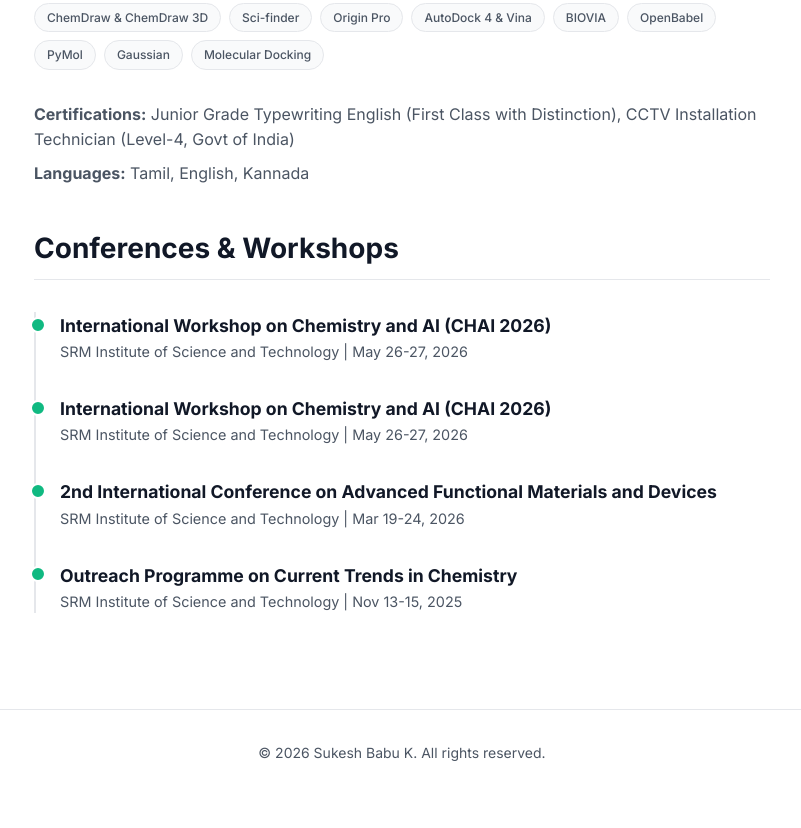
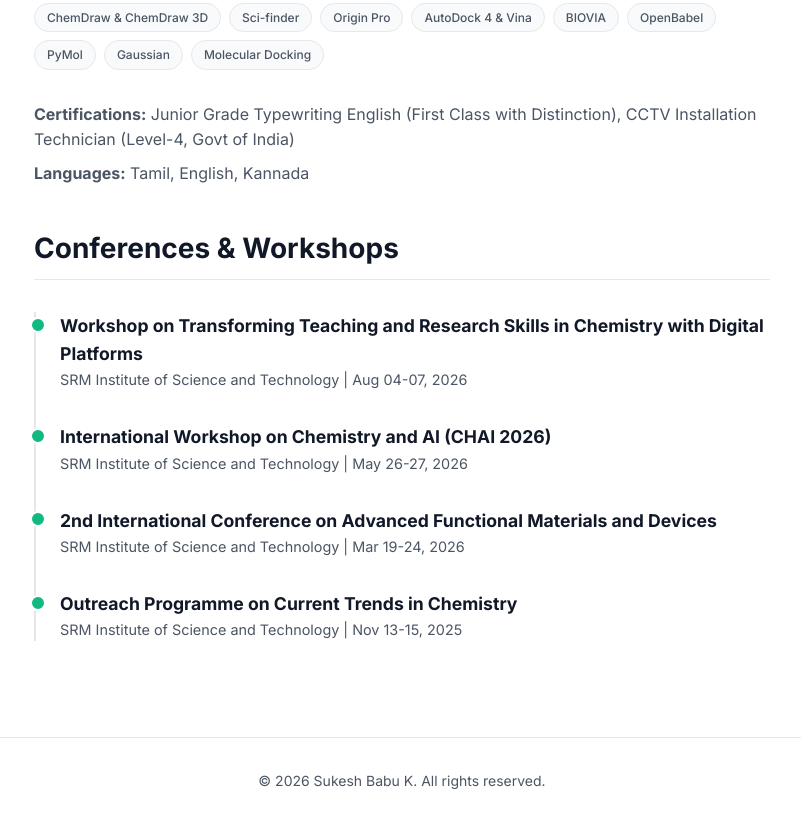
Before and after one commit to sukeshbabu07/sukeshbabu07.github.io, a plain HTML site: page about.html in a window 1280 px wide. Shown: the part 1508-2336 px from the top of the page, without its empty margins (238-1039 px from the left). Drawn offline with Linux system fonts and the light colour scheme.

Commit message:
Fix HTML formatting issues in about.html

```diff
--- a/about.html
+++ b/about.html
@@ -109,8 +109,8 @@
     <h2>Conferences & Workshops</h2>
     <div class="timeline">
        <div class="timeline-item">
-        <h3 style="margin: 0; font-size: 1.1rem;">International Workshop on Chemistry and AI (CHAI 2026)</h3>
-        <p style="margin: 0; font-size: 0.9rem;">SRM Institute of Science and Technology | May 26-27, 2026</p>
+        <h3 style="margin: 0; font-size: 1.1rem;">Workshop on Transforming Teaching and Research Skills in Chemistry with Digital Platforms</h3>
+        <p style="margin: 0; font-size: 0.9rem;">SRM Institute of Science and Technology | Aug 04-07, 2026</p>
       </div>
       <div class="timeline-item">
         <h3 style="margin: 0; font-size: 1.1rem;">International Workshop on Chemistry and AI (CHAI 2026)</h3>
```
